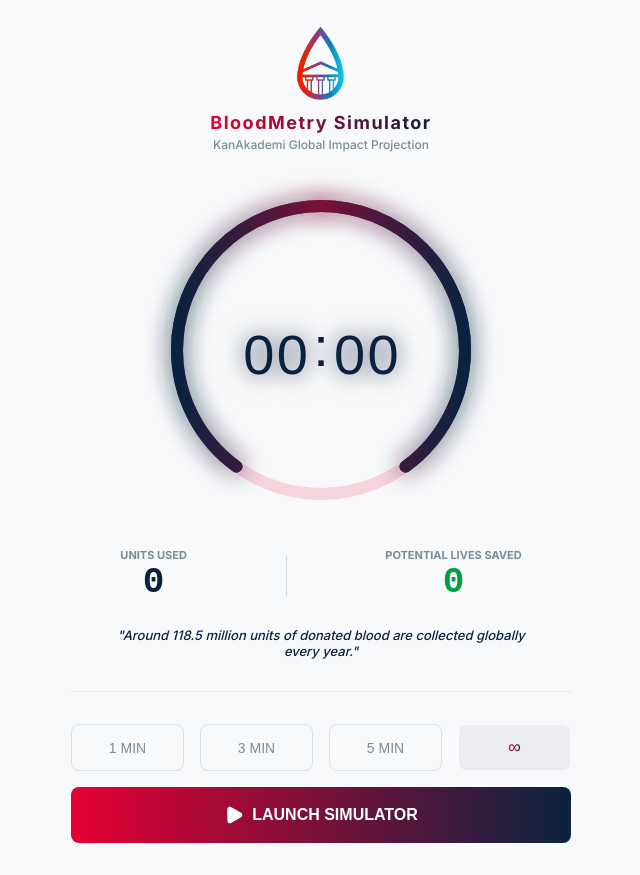
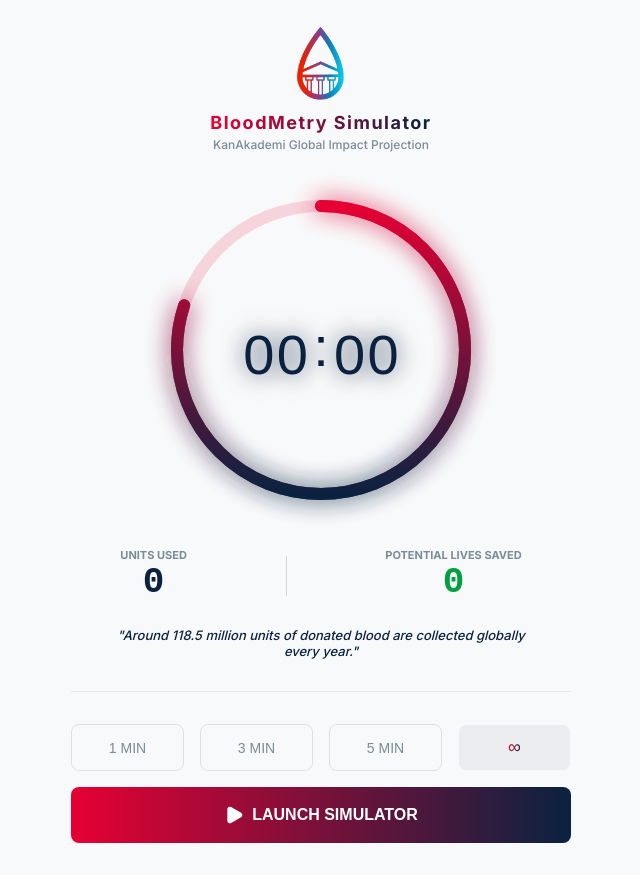
Before and after one commit to sicloid/kanakademi_bloodmetry, a React (Vite) app: page / in a window 1280 px wide. Shown: the whole page, without its empty margins (319-959 px from the left). Built offline with nearby package versions, Linux system fonts and the light colour scheme.

Commit message:
Fix SVG gradient alignment and improve infinite mode spinning arc

```diff
--- a/src/App.tsx
+++ b/src/App.tsx
@@ -61,19 +61,18 @@
   const minutes = Math.floor(currentSeconds / 60).toString().padStart(2, '0');
   const seconds = (currentSeconds % 60).toString().padStart(2, '0');
 
-  const visualProgress = isInfinite ? 0.8 : progress;
-  const dashOffset = halfCircumference - (halfCircumference * visualProgress);
   const backgroundStroke = isInfinite ? 'rgba(230, 0, 51, 0.15)' : 'rgba(160, 170, 181, 0.3)';
 
   return (
     <div style={{ position: 'relative', width: size, height: size, margin: '0 auto' }}>
-      <svg width={size} height={size} viewBox={`0 0 ${size} ${size}`} style={{ overflow: 'visible' }}>
+      <svg
+        width={size}
+        height={size}
+        viewBox={`0 0 ${size} ${size}`}
+        style={{ overflow: 'visible', transform: 'rotate(-90deg)' }}
+      >
         <defs>
-          <linearGradient id="rightGrad" x1="0%" y1="0%" x2="0%" y2="100%">
-            <stop offset="0%" stopColor={COLORS.CorporateRed} />
-            <stop offset="100%" stopColor={COLORS.CorporateBlue} />
-          </linearGradient>
-          <linearGradient id="leftGrad" x1="0%" y1="0%" x2="0%" y2="100%">
+          <linearGradient id="mainGrad" x1="100%" y1="0%" x2="0%" y2="0%">
             <stop offset="0%" stopColor={COLORS.CorporateRed} />
             <stop offset="100%" stopColor={COLORS.CorporateBlue} />
           </linearGradient>
@@ -93,60 +92,78 @@
           strokeLinecap="round"
         />
 
-        {/* Glow Tracks & Arcs Wrapper */}
-        <g className={isInfinite && isRunning ? 'spin-infinite' : ''} style={{ transformOrigin: 'center' }}>
-          {/* Glow Tracks (visible when progress > 0 or infinite) */}
-          {(visualProgress > 0) && (
-          <>
+        {isInfinite ? (
+          /* INFINITE CHRONOMETER MODE: Single 80% arc spinning */
+          <g className={isRunning ? 'spin-infinite' : ''} style={{ transformOrigin: 'center' }}>
+            {/* Glow */}
             <circle
               cx={size / 2} cy={size / 2} r={radius}
-              fill="none" stroke="url(#rightGrad)" strokeWidth={strokeWidth}
+              fill="none" stroke="url(#mainGrad)" strokeWidth={strokeWidth}
+              strokeLinecap="round"
+              strokeDasharray={`${circumference} ${circumference}`}
+              strokeDashoffset={circumference * 0.2}
+              filter="url(#glow)"
+              opacity={0.85}
+            />
+            {/* Main Arc */}
+            <circle
+              cx={size / 2} cy={size / 2} r={radius}
+              fill="none" stroke="url(#mainGrad)" strokeWidth={strokeWidth}
+              strokeLinecap="round"
+              strokeDasharray={`${circumference} ${circumference}`}
+              strokeDashoffset={circumference * 0.2}
+            />
+          </g>
+        ) : (
+          /* TIME-BOUND MODE: Symmetric Left & Right Arcs */
+          <>
+            {progress > 0 && (
+              <>
+                {/* Glow Right */}
+                <circle
+                  cx={size / 2} cy={size / 2} r={radius}
+                  fill="none" stroke="url(#mainGrad)" strokeWidth={strokeWidth}
                   strokeLinecap="round"
                   strokeDasharray={`${halfCircumference} ${circumference}`}
-              strokeDashoffset={dashOffset}
-              transform={`rotate(-90 ${size / 2} ${size / 2})`}
+                  strokeDashoffset={halfCircumference - (halfCircumference * progress)}
                   filter="url(#glow)"
                   opacity={0.85}
                   style={{ transition: isRunning ? 'stroke-dashoffset 1s linear' : 'none' }}
                 />
+                {/* Glow Left */}
                 <circle
                   cx={size / 2} cy={size / 2} r={radius}
-              fill="none" stroke="url(#leftGrad)" strokeWidth={strokeWidth}
+                  fill="none" stroke="url(#mainGrad)" strokeWidth={strokeWidth}
                   strokeLinecap="round"
                   strokeDasharray={`${halfCircumference} ${circumference}`}
-              strokeDashoffset={dashOffset}
-              transform={`rotate(-90 ${size / 2} ${size / 2}) scale(1, -1) translate(0, -${size})`}
+                  strokeDashoffset={halfCircumference - (halfCircumference * progress)}
+                  style={{ transformOrigin: 'center', transform: 'scale(1, -1)', transition: isRunning ? 'stroke-dashoffset 1s linear' : 'none' }}
                   filter="url(#glow)"
                   opacity={0.85}
-              style={{ transition: isRunning ? 'stroke-dashoffset 1s linear' : 'none' }}
                 />
               </>
             )}
 
-        {/* Right Arc */}
+            {/* Main Right Arc */}
             <circle
               cx={size / 2} cy={size / 2} r={radius}
-          fill="none" stroke="url(#rightGrad)" strokeWidth={strokeWidth}
+              fill="none" stroke="url(#mainGrad)" strokeWidth={strokeWidth}
               strokeLinecap="round"
               strokeDasharray={`${halfCircumference} ${circumference}`}
-          strokeDashoffset={dashOffset}
-          transform={`rotate(-90 ${size / 2} ${size / 2})`}
+              strokeDashoffset={halfCircumference - (halfCircumference * progress)}
               style={{ transition: isRunning ? 'stroke-dashoffset 1s linear' : 'none' }}
             />
-
-        {/* Left Arc */}
+            {/* Main Left Arc */}
             <circle
               cx={size / 2} cy={size / 2} r={radius}
-          fill="none" stroke="url(#leftGrad)" strokeWidth={strokeWidth}
+              fill="none" stroke="url(#mainGrad)" strokeWidth={strokeWidth}
               strokeLinecap="round"
               strokeDasharray={`${halfCircumference} ${circumference}`}
-          strokeDashoffset={dashOffset}
-          transform={`rotate(-90 ${size / 2} ${size / 2}) scale(1, -1) translate(0, -${size})`}
-          style={{ transition: isRunning ? 'stroke-dashoffset 1s linear' : 'none' }}
+              strokeDashoffset={halfCircumference - (halfCircumference * progress)}
+              style={{ transformOrigin: 'center', transform: 'scale(1, -1)', transition: isRunning ? 'stroke-dashoffset 1s linear' : 'none' }}
             />
-      </g>
-
-        {/* Removed Heartbeat Graph */}
+          </>
+        )}
       </svg>
 
       {/* Center Countdown Text */}
```
Lines whose indentation alone changed are shown as unchanged.
